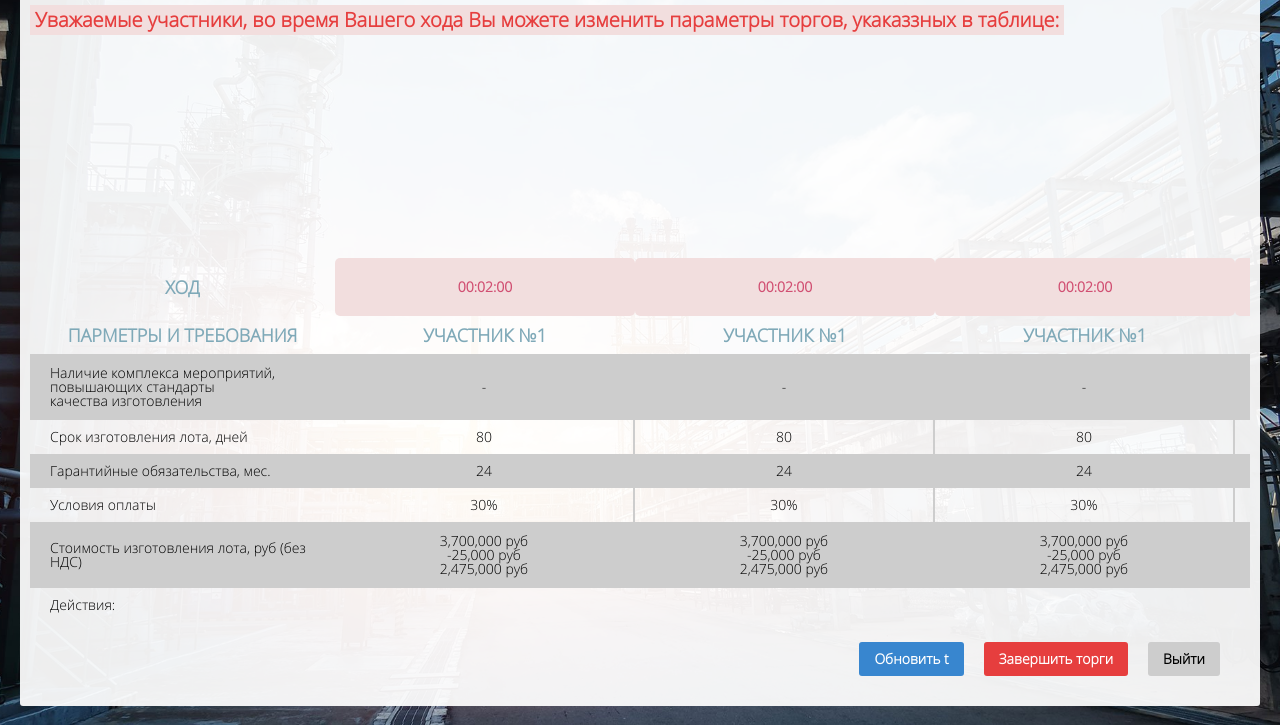
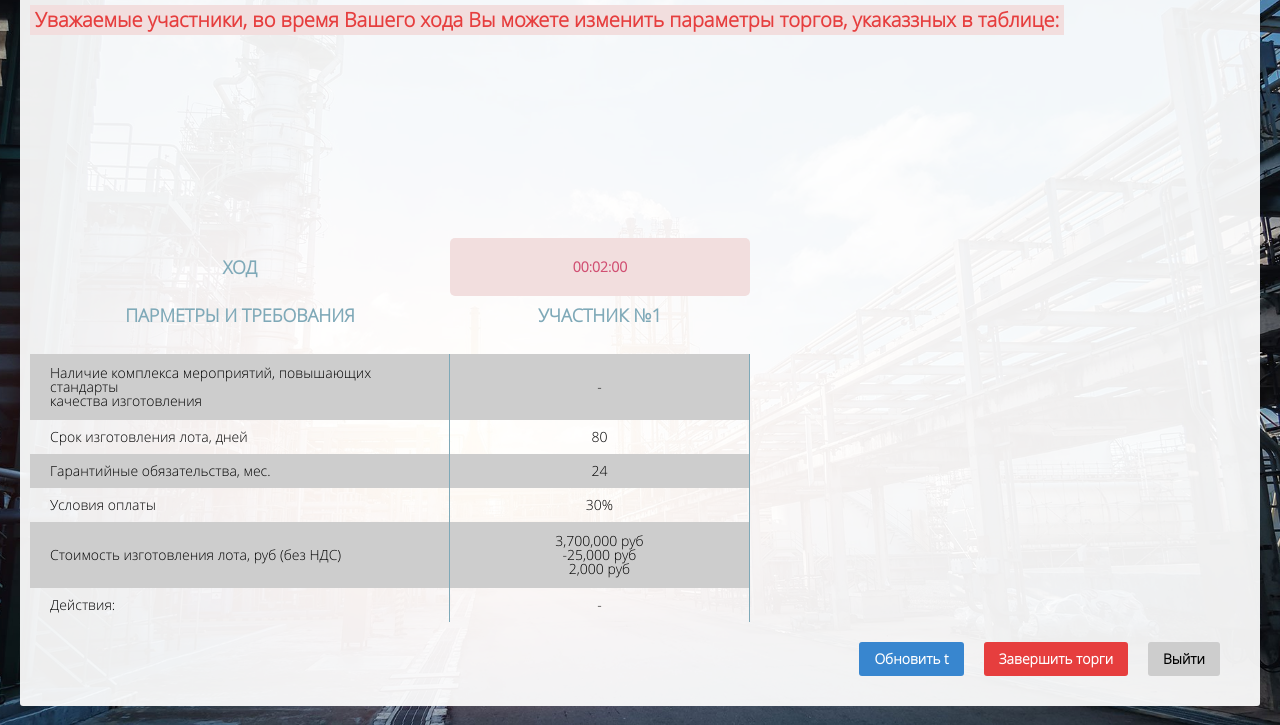
Before and after one commit to Tomiloff/BiddingRoom, a React app: page / in a window 1280 px wide. Shown: the part 75-800 px from the top of the page. Built offline with nearby package versions, Linux system fonts and the light colour scheme; animation ran at ten frames a second.

Commit message:
added timer for participant

```diff
--- /dev/null
+++ b/src/components/room/buttons/CloseAuctionBtn.jsx
@@ -0,0 +1,11 @@
+import styles from "./buttons.module.css";
+
+
+const CloseAuctionBtn = ({handleStop}) => {
+  return (
+    <button onClick={handleStop} className={styles.btnComplete}>Завершить торги</button>
+  );
+};
+
+
+export default CloseAuctionBtn;
--- /dev/null
+++ b/src/components/room/buttons/ExitBtn.jsx
@@ -0,0 +1,11 @@
+import styles from "./buttons.module.css";
+
+
+const ExitBtn = () => {
+  return (
+    <button className={styles.btnExit}>Выйти</button>
+  );
+};
+
+
+export default ExitBtn;
--- /dev/null
+++ b/src/components/room/buttons/UpdateTimeBtn.jsx
@@ -0,0 +1,11 @@
+import styles from "./buttons.module.css";
+
+
+const UpdateTimeBtn = ({handleUpdate}) => {
+  return (
+    <button onClick={handleUpdate} className={styles.btnUpdate}>Обновить t</button>
+  );
+};
+
+
+export default UpdateTimeBtn;
--- /dev/null
+++ b/src/components/room/buttons/buttons.module.css
@@ -0,0 +1,13 @@
+.btnUpdate {
+  background: var(--brightBlue);
+  color: var(--white);
+}
+
+.btnComplete {
+  background: var(--red);
+  color: var(--white);
+}
+
+.btnExit {
+  background: var(--grey);
+}
--- /dev/null
+++ b/src/components/room/widgets/Timer.jsx
@@ -0,0 +1,14 @@
+import styles from "./timer.module.css";
+
+
+const Timer = ({minutes, seconds}) => {
+
+  return(
+    <div className={styles.timer}>
+      <time>00:{minutes}:{seconds}</time>
+    </div>
+  )
+};
+
+
+export default Timer;
--- /dev/null
+++ b/src/components/room/widgets/timer.module.css
@@ -0,0 +1,11 @@
+.timer  {
+  background: var(--dullRed);
+  height: 58px;
+  display: flex;
+  align-items: center;
+  justify-content: center;
+  border-radius: 5px;
+  margin-bottom: 10px;
+  color: var(--raspberry);
+  font-weight: bold;
+}
--- /dev/null
+++ b/src/components/room/widgets/withWidgetTimer.js
@@ -0,0 +1,42 @@
+import { useEffect, useState } from "react";
+
+
+export const withWidgetTimer = (Component) => {
+
+  const WidgetTimerContainer = () => {
+    const [timeLeft, settimeLeft] = useState(2 * 60);
+    const [isCounting, setIsCounting] = useState(false);
+
+    const getPaadTime = (time) => time.toString().padStart(2, "0");
+
+    const minutes = getPaadTime(Math.floor(timeLeft / 60));
+    const seconds = getPaadTime(timeLeft - minutes * 60);
+
+    useEffect(() => {
+      const interval = setInterval(() => {
+        isCounting &&
+        settimeLeft((timeLeft) => (timeLeft >= 1 ? timeLeft - 1 : 0));
+      }, 1000);
+
+      return () => {
+        clearInterval(interval);
+      };
+    }, [isCounting]);
+
+
+    const handleUpdate = () => {
+      setIsCounting(true);
+      settimeLeft(2 * 60);
+    };
+
+    const handleStop = () => {
+      setIsCounting(false);
+    };
+
+    return (
+      <Component minutes={minutes} seconds={seconds} handleUpdate={handleUpdate} handleStop={handleStop} />
+    );
+  };
+
+  return WidgetTimerContainer;
+};
--- a/src/features/HeaderTime/HeaderTime.jsx
+++ b/src/features/HeaderTime/HeaderTime.jsx
@@ -2,7 +2,6 @@ import styles from "./HeaderTime.module.css";
 
 
 const HeaderTime = ({currentDate, currentTime}) => {
-
   return (
     <time className={styles.time}>{`(${currentDate} ${currentTime})`}</time>
   );
--- /dev/null
+++ b/src/features/Room/ParametersTable.jsx
@@ -0,0 +1,22 @@
+import styles from "../../pages/Room/Room.module.css";
+
+
+const ParametersTable = () => {
+  return (
+    <div className={styles.parameters}>
+      <h3 className={styles.parametersTitle}>Ход</h3>
+      <h3 className={styles.parametersSubTitle}>Парметры и требования</h3>
+      <ul className={styles.parametrsTable}>
+        <li className={styles.termsStandard}>Наличие комплекса мероприятий, повышающих стандарты<br/>качества изготовления</li>
+        <li>Срок изготовления лота, дней</li>
+        <li>Гарантийные обязательства, мес.</li>
+        <li>Условия оплаты</li>
+        <li className={styles.price}>Стоимость изготовления лота, руб (без НДС)</li>
+        <li>Действия:</li>
+      </ul>
+    </div>
+  );
+};
+
+
+export default ParametersTable;
--- /dev/null
+++ b/src/features/Room/ParticipantСard.jsx
@@ -0,0 +1,23 @@
+import Timer from "../../components/room/widgets/Timer";
+import styles from "../../pages/Room/Room.module.css";
+
+
+const ParticipantСard = ({minutes, seconds}) => {
+  return (
+    <div className={styles.participant}>
+      <Timer minutes={minutes} seconds={seconds} />
+      <h3 className={styles.parametersSubTitle}>Участник №1</h3>
+      <ul className={styles.participantTable}>
+        <li className={styles.termsStandard}>-</li>
+        <li>80</li>
+        <li>24</li>
+        <li>30%</li>
+        <li className={styles.price}>3,700,000 руб<br/>-25,000 руб<br/>2,000 руб</li>
+        <li>-</li>
+      </ul>
+    </div>
+  );
+};
+
+
+export default ParticipantСard;
--- a/src/index.js
+++ b/src/index.js
@@ -11,9 +11,9 @@ const root = ReactDOM.createRoot(document.getElementById('root'));
 root.render(
   <HashRouter>
     <Provider store={store}>
-      <React.StrictMode>
-        <App />
-      </React.StrictMode>
+      {/* <React.StrictMode> */}
+        <App  />
+      {/* </React.StrictMode> */}
     </Provider>
   </HashRouter>
 );
--- a/src/pages/Room/Room.jsx
+++ b/src/pages/Room/Room.jsx
@@ -1,104 +1,30 @@
+import CloseAuctionBtn from "../../components/room/buttons/CloseAuctionBtn";
+import ExitBtn from "../../components/room/buttons/ExitBtn";
+import UpdateTimeBtn from "../../components/room/buttons/UpdateTimeBtn";
+import ParametersTable from "../../features/Room/ParametersTable";
+import ParticipantСard from "../../features/Room/ParticipantСard";
 import styles from "./Room.module.css";
 
 
-const Room = () => {
+const Room = ({handleUpdate, handleStop, minutes, seconds}) => {
   return (
     <div className={styles.room}>
-
       <h2 className={styles.notification}>Уважаемые участники, во время Вашего хода Вы можете изменить параметры торгов, укаказзных в таблице:</h2>
-
-      <div className="workingArea">
-
+      <div>
         <div className={styles.tradingWorkspace}>
-          <div className={styles.parameters}>
-            <h3 className={styles.parametersTitle}>Ход</h3>
-            <h3 className={styles.parametersSubTitle}>Парметры и требования</h3>
-            <ul className={styles.parametrsTable}>
-              <li className={styles.termsStandard}>Наличие комплекса мероприятий, повышающих стандарты<br/>качества изготовления</li>
-              <li>Срок изготовления лота, дней</li>
-              <li>Гарантийные обязательства, мес.</li>
-              <li>Условия оплаты</li>
-              <li className={styles.price}>Стоимость изготовления лота, руб (без НДС)</li>
-              <li>Действия:</li>
-            </ul>
-          </div>
+          <ParametersTable />
           <div className={styles.competitionArea}>
-            <div className={styles.participant}>
-              <div className={styles.timer}>
-                <time>00:02:00</time>
-              </div>
-              <h3 className={styles.parametersSubTitle}>Участник №1</h3>
-              <ul className={styles.participantTable}>
-                <li className={styles.termsStandard}>-</li>
-                <li>80</li>
-                <li>24</li>
-                <li>30%</li>
-                <li className={styles.price}>3,700,000 руб<br/>-25,000 руб<br/>2,475,000 руб</li>
-              </ul>
-            </div>
-            <div className={styles.participant}>
-              <div className={styles.timer}>
-                <time>00:02:00</time>
-              </div>
-              <h3 className={styles.parametersSubTitle}>Участник №1</h3>
-              <ul className={styles.participantTable}>
-                <li className={styles.termsStandard}>-</li>
-                <li>80</li>
-                <li>24</li>
-                <li>30%</li>
-                <li className={styles.price}>3,700,000 руб<br/>-25,000 руб<br/>2,475,000 руб</li>
-              </ul>
-            </div>
-            <div className={styles.participant}>
-              <div className={styles.timer}>
-                <time>00:02:00</time>
-              </div>
-              <h3 className={styles.parametersSubTitle}>Участник №1</h3>
-              <ul className={styles.participantTable}>
-                <li className={styles.termsStandard}>-</li>
-                <li>80</li>
-                <li>24</li>
-                <li>30%</li>
-                <li className={styles.price}>3,700,000 руб<br/>-25,000 руб<br/>2,475,000 руб</li>
-              </ul>
-            </div>
-            <div className={styles.participant}>
-              <div className={styles.timer}>
-                <time>00:02:00</time>
-              </div>
-              <h3 className={styles.parametersSubTitle}>Участник №1</h3>
-              <ul className={styles.participantTable}>
-                <li className={styles.termsStandard}>-</li>
-                <li>80</li>
-                <li>24</li>
-                <li>30%</li>
-                <li className={styles.price}>3,700,000 руб<br/>-25,000 руб<br/>2,475,000 руб</li>
-              </ul>
-            </div>
-            <div className={styles.participant}>
-              <div className={styles.timer}>
-                <time>00:02:00</time>
-              </div>
-              <h3 className={styles.parametersSubTitle}>Участник №1</h3>
-              <ul className={styles.participantTable}>
-                <li className={styles.termsStandard}>-</li>
-                <li>80</li>
-                <li>24</li>
-                <li>30%</li>
-                <li className={styles.price}>3,700,000 руб<br/>-25,000 руб<br/>2,475,000 руб</li>
-              </ul>
-            </div>
+            <ParticipantСard minutes={minutes} seconds={seconds} />
           </div>
         </div>
 
         <div className={styles.сontrolPanel}>
-          <button className={styles.btnUpdate}>Обновить t</button>
-          <button className={styles.btnComplete}>Завершить торги</button>
-          <button className={styles.btnExit}>Выйти</button>
+          <UpdateTimeBtn handleUpdate={handleUpdate} />
+          <CloseAuctionBtn handleStop={handleStop} />
+          <ExitBtn />
         </div>
 
       </div>
-
     </div>
   );
 };
--- a/src/pages/Room/Room.module.css
+++ b/src/pages/Room/Room.module.css
@@ -19,7 +19,7 @@
 }
 
 .parameters {
-  width: 500px;
+  width: 420px;
 }
 
 .parameters,
@@ -40,7 +40,7 @@
 }
 
 .parametersSubTitle {
-  margin-bottom: 10px;
+  margin-bottom: 30px;
 }
 
 .parametrsTable {
@@ -78,21 +78,9 @@
   min-width: 300px;
 }
 
-.timer  {
-  background: var(--dullRed);
-  height: 58px;
-  display: flex;
-  align-items: center;
-  justify-content: center;
-  border-radius: 5px;
-  margin-bottom: 10px;
-  color: var(--raspberry);
-  font-weight: bold;
-}
-
+.parametrsTable,
 .participantTable {
-  text-align: center;
-  border-right: 2px solid var(--grey);
+  border-right: 1px solid var(--blue);
 }
 
 .сontrolPanel {
@@ -116,20 +104,6 @@
   box-shadow: none;
 }
 
-.btnUpdate {
-  background: var(--brightBlue);
-  color: var(--white);
-}
-
-.btnComplete {
-  background: var(--red);
-  color: var(--white);
-}
-
-.btnExit {
-  background: var(--grey);
-}
-
 ::-webkit-scrollbar {
   width: 0;
   height: 8px;
@@ -137,7 +111,7 @@
 }
 
 ::-webkit-scrollbar-thumb {
-  background-color: #843465;
+  background-color: var(--blue);
   border-radius: 9em;
   box-shadow: inset 1px 1px 10px #f3faf7;
 }
--- /dev/null
+++ b/src/pages/Room/RoomContainer.jsx
@@ -0,0 +1,13 @@
+import { withWidgetTimer } from "../../components/room/widgets/withWidgetTimer";
+import Room from "./Room";
+
+
+const RoomContainer = ({handleUpdate, handleStop, minutes, seconds}) => {
+
+  return (
+    <Room handleUpdate={handleUpdate} handleStop={handleStop} minutes={minutes} seconds={seconds} />
+  );
+};
+
+
+export default withWidgetTimer(RoomContainer);
--- a/src/routers/App/App.js
+++ b/src/routers/App/App.js
@@ -1,5 +1,5 @@
 import HeaderContainer from '../../assets/common/Header/HeaderContainer';
-import Room from '../../pages/Room/Room';
+import RoomContainer from '../../pages/Room/RoomContainer';
 import './App.css';
 
 
@@ -8,7 +8,7 @@ function App() {
   return (
     <div className="appWrapper">
       <HeaderContainer />
-      <Room/>
+      <RoomContainer/>
     </div>
   );
 }
```
